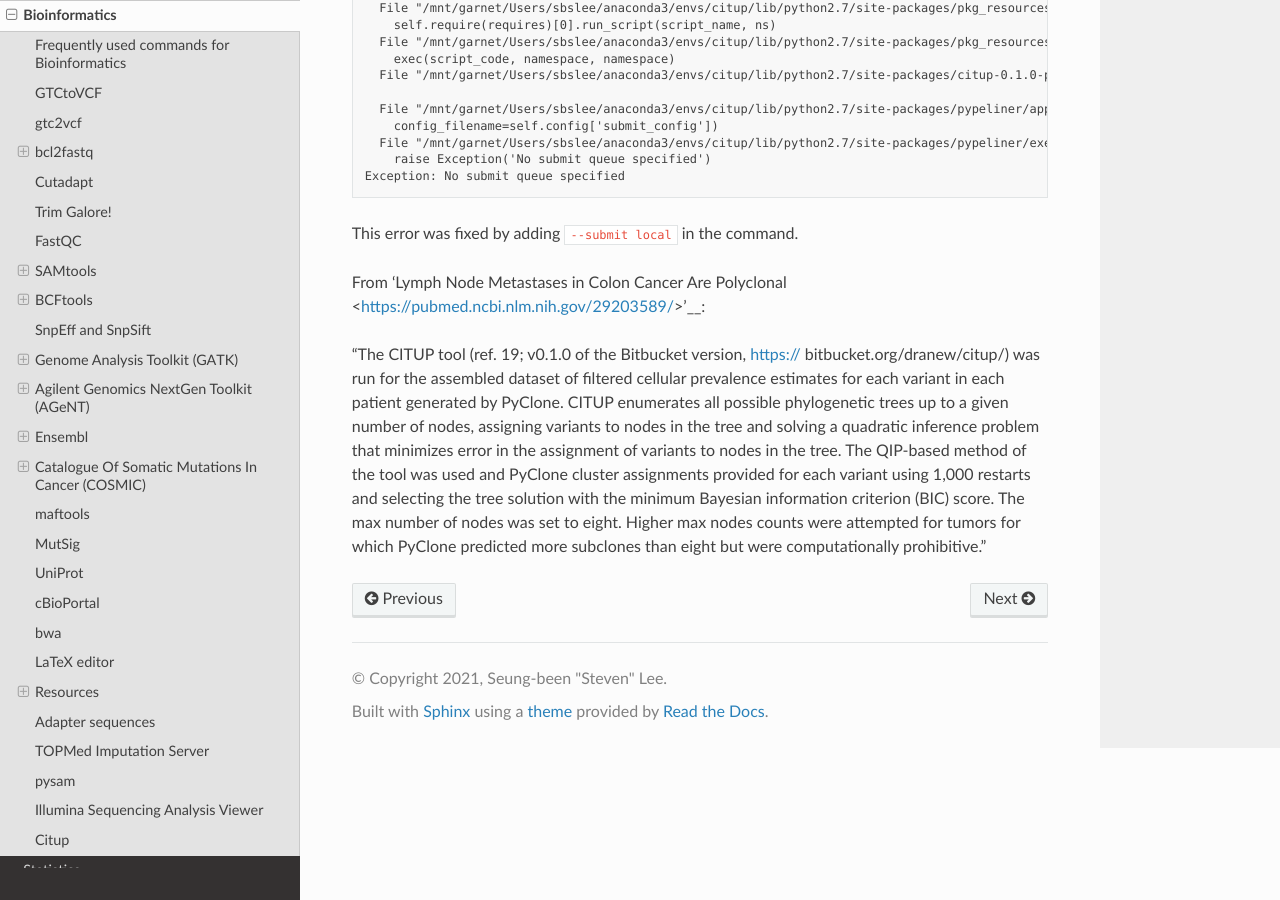
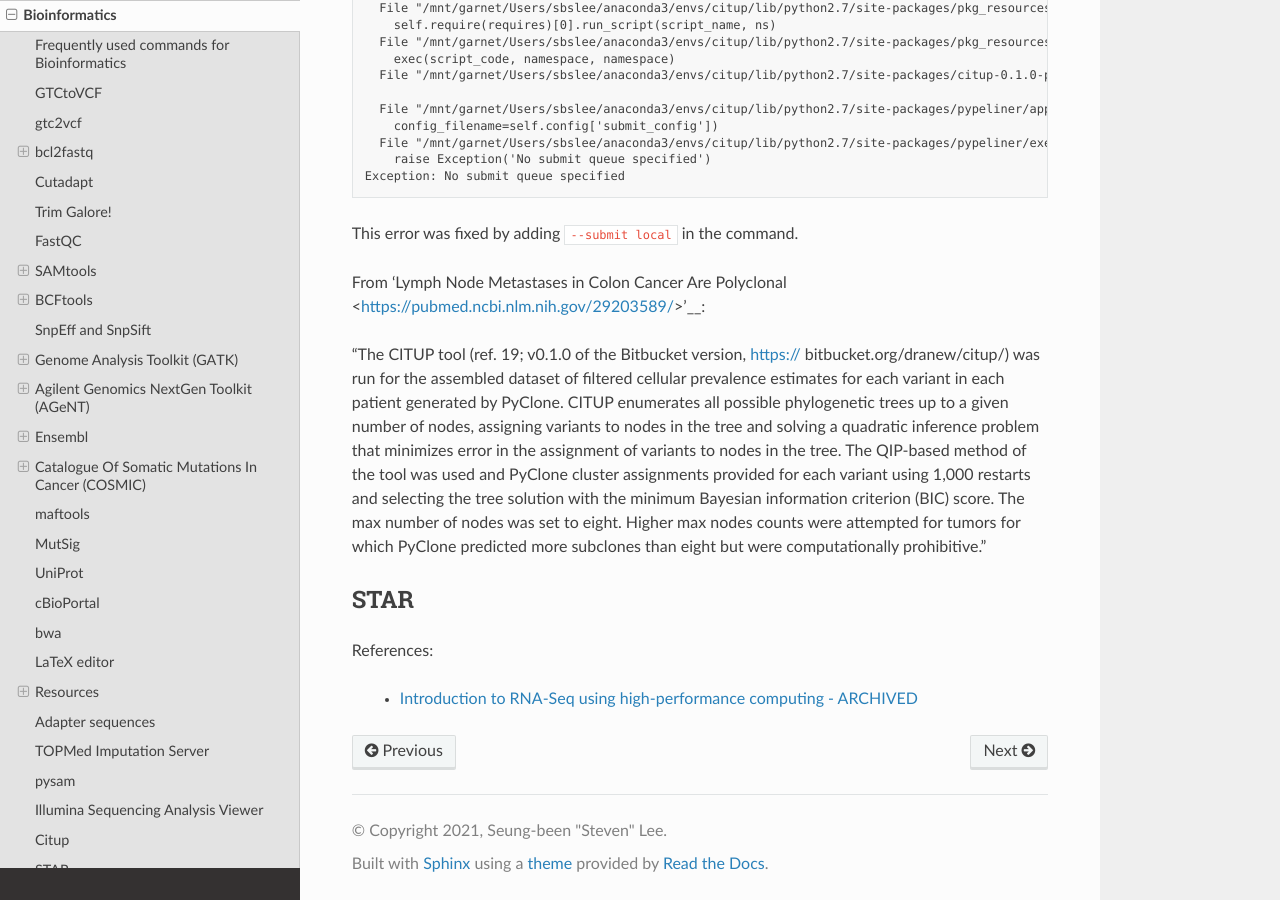
Before and after one commit to sbslee/notes, a Sphinx documentation site: the page built from docs/bioinformatics.rst, in a window 1280 px wide and 900 px high, scrolled down 19491 px. Built offline with Sphinx 7.4.7 and the Read the Docs theme 2.0.0, drawn with Linux system fonts in a browser that asks for light colours.

Commit message:
Update bioinformatics.rst

```diff
--- a/docs/bioinformatics.rst
+++ b/docs/bioinformatics.rst
@@ -929,3 +929,10 @@ This error was fixed by adding ``--submit local`` in the command.
 From 'Lymph Node Metastases in Colon Cancer Are Polyclonal <https://pubmed.ncbi.nlm.nih.gov/29203589/>'__:
 
 "The CITUP tool (ref. 19; v0.1.0 of the Bitbucket version, https:// bitbucket.org/dranew/citup/) was run for the assembled dataset of filtered cellular prevalence estimates for each variant in each patient generated by PyClone. CITUP enumerates all possible phylogenetic trees up to a given number of nodes, assigning variants to nodes in the tree and solving a quadratic inference problem that minimizes error in the assignment of variants to nodes in the tree. The QIP-based method of the tool was used and PyClone cluster assignments provided for each variant using 1,000 restarts and selecting the tree solution with the minimum Bayesian information criterion (BIC) score. The max number of nodes was set to eight. Higher max nodes counts were attempted for tumors for which PyClone predicted more subclones than eight but were computationally prohibitive."
+
+STAR
+====
+
+References:
+
+  - `Introduction to RNA-Seq using high-performance computing - ARCHIVED <https://hbctraining.github.io/Intro-to-rnaseq-hpc-O2/lessons/03_alignment.html>`__
```
